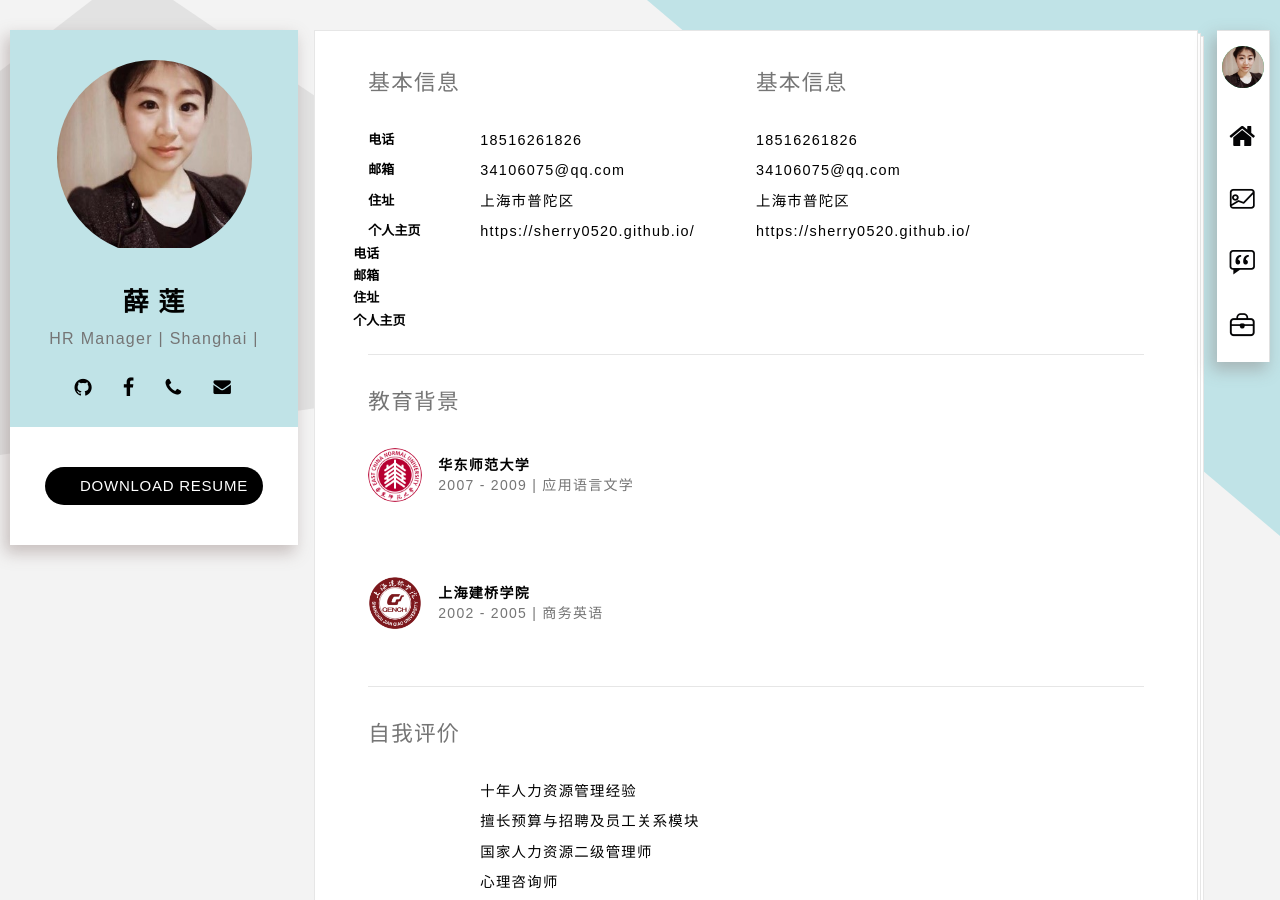
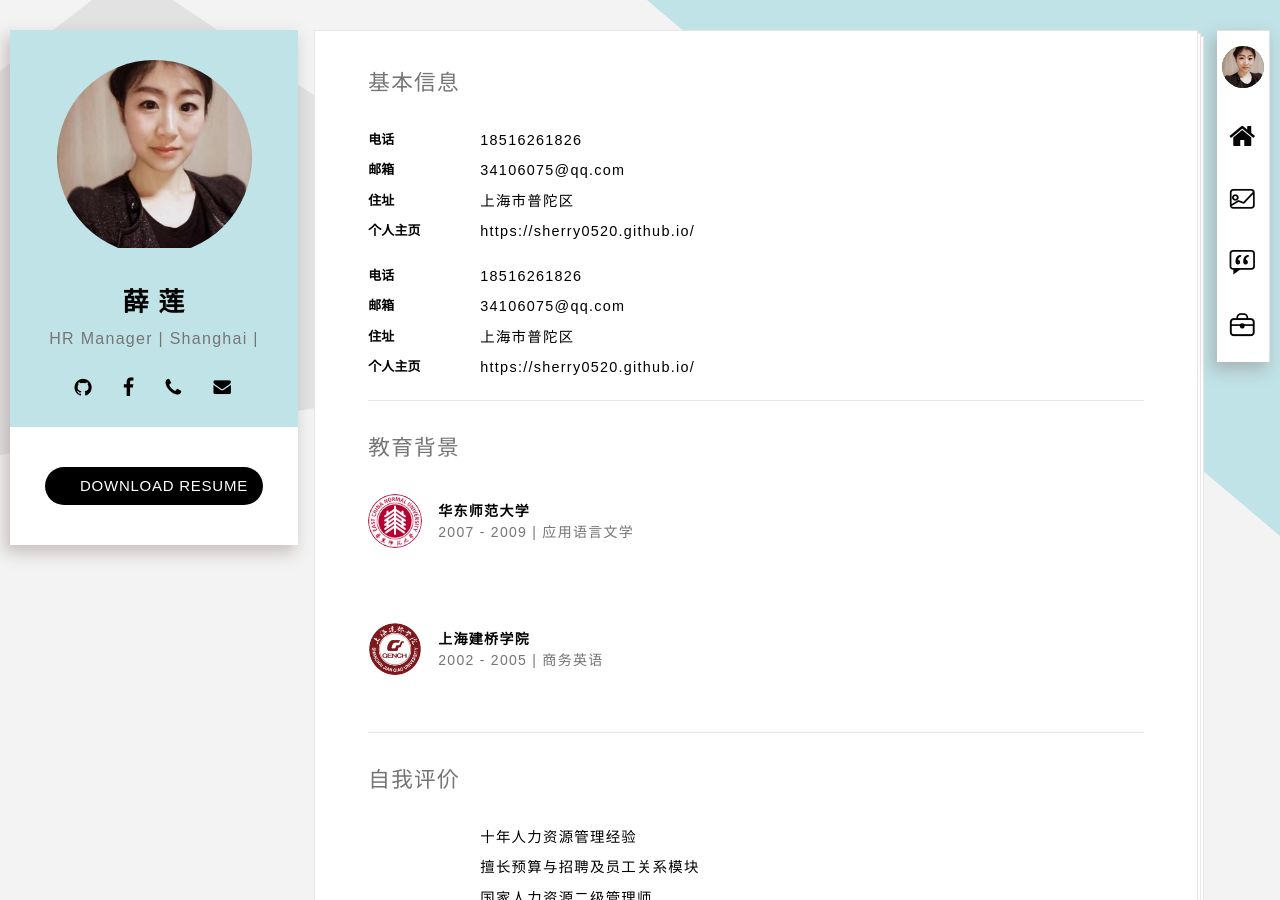
Before and after one commit to sherry0520/sherry0520.github.io, a Jekyll site: the page built from index.html, in a window 1280 px wide and 900 px high. Built offline with Jekyll 4.4.1, drawn with Linux system fonts in a browser that asks for light colours; some web fonts are replaced.

Commit message:
Update resumer_01-basic.html

```diff
--- a/_includes/resumer_01-basic.html
+++ b/_includes/resumer_01-basic.html
@@ -20,8 +20,7 @@
             </dl>
         </div><!-- .col-sm-6 -->
 
-        <div class="col-sm-16 clear-mrg">
-            <h2 class="title-thin text-muted">基本信息</h2>
+        <div class="col-sm-12 clear-mrg">
 
             <dl class="dl-horizontal clear-mrg">
 
@@ -38,7 +37,7 @@
                 <dd>https://sherry0520.github.io/</dd>
 
             </dl>
-        </div><!-- .col-sm-16 -->
+        </div><!-- .col-sm-12 -->
 
     </div><!-- .row -->
 </section><!-- .section -->
```
